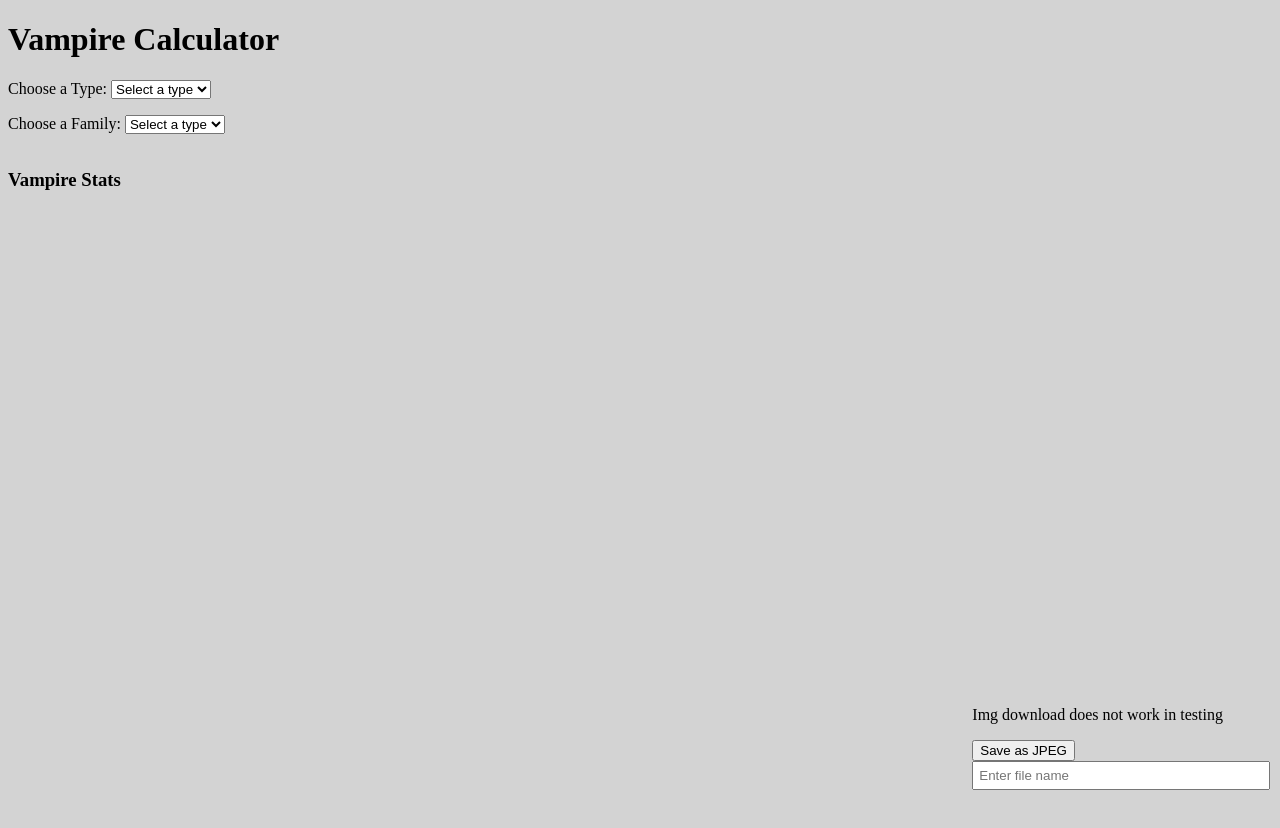
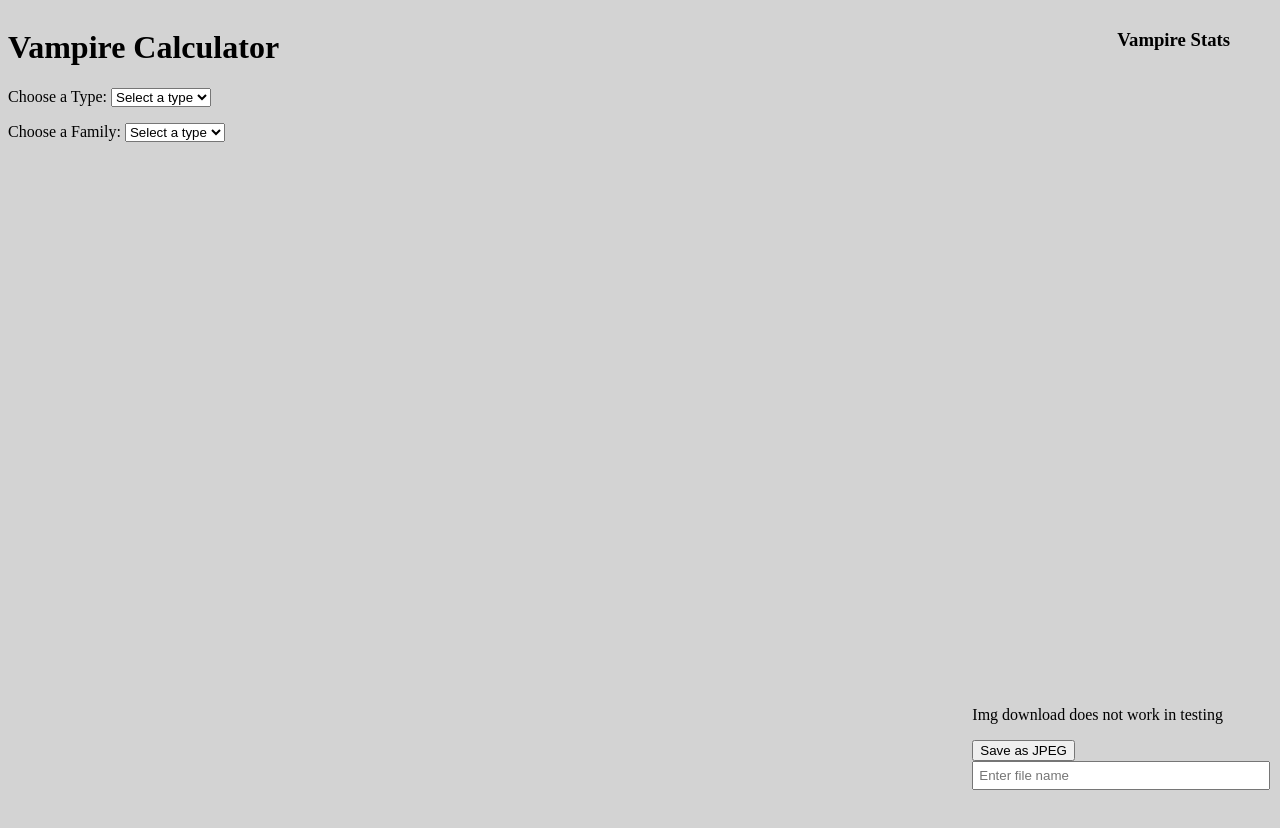
Before and after one commit to Enderchicken53/DnD-Vampire-Generator, a plain HTML site: page index.html in a window 1280 px wide. Before the commit the page ends 800 px from the top, so only its background shows below. Drawn offline with nearby package versions, Linux system fonts and the light colour scheme.

Commit message:
Add files via upload

```diff
--- a/index.html
+++ b/index.html
@@ -12,6 +12,7 @@ body {
     background-color: lightgray;
 }
 </style>
+
 
 <style>
 .bottom-right {
@@ -44,11 +45,30 @@ body {
 }
 </style>
 
+<style>
+.scroll-box {
+  width: 100%;       /* Define explicit boundaries */
+  height: 1000px;     /* A fixed height is mandatory to trigger the boundary */
+  overflow-y: auto;  /* Adds a vertical scrollbar ONLY when content overflows */
+}
+
+.middle-right {
+    position: absolute;
+    top: 10px;
+    right: 50px;
+    z-index: 1000;
+  }
+  </style>
+
     <meta charset="utf-8">
     <title>Vampire Calculator</title>
 </head>
 
 <body>
+
+<div class="scroll-box">
+  <p>
+
     <h1>Vampire Calculator</h1>
 
     <p><label for="Type">Choose a Type:</label>
@@ -87,10 +107,12 @@ body {
   </select>
 </div>
 
+<div class="middle-right">
 <div id="screenshot">
   <h3>Vampire Stats</h3>
   <div id="output1"></div>
   <div id="output2"></div>
+</div>
 </div>
 
 <div class="bottom-right">
@@ -98,6 +120,9 @@ body {
         <button class="mode-button" id="save-jpeg-button">Save as JPEG</button>
         <input type="text" class="file-name-input" id="file-name-input" placeholder="Enter file name">
     </div>
+
+</div>
+</p>
 
 <script src="https://cdnjs.cloudflare.com/ajax/libs/html2canvas/1.4.1/html2canvas.min.js"></script>
 <script>
@@ -118,7 +143,7 @@ const screenshot = document.getElementById('screenshot');
   const Placeholder = document.createElement("img");
       Placeholder.src = "./images/Placeholder.png";
   const ThrallPlaceholder = document.createElement("img");
-      ThrallPlaceholder.src = "./images/ThrallPlaceholder.jpg";
+      ThrallPlaceholder.src = "./images/ThrallPlaceholder.png";
 
       saveJpegButton.addEventListener('click', () => {
         html2canvas(screenshot, {
```
